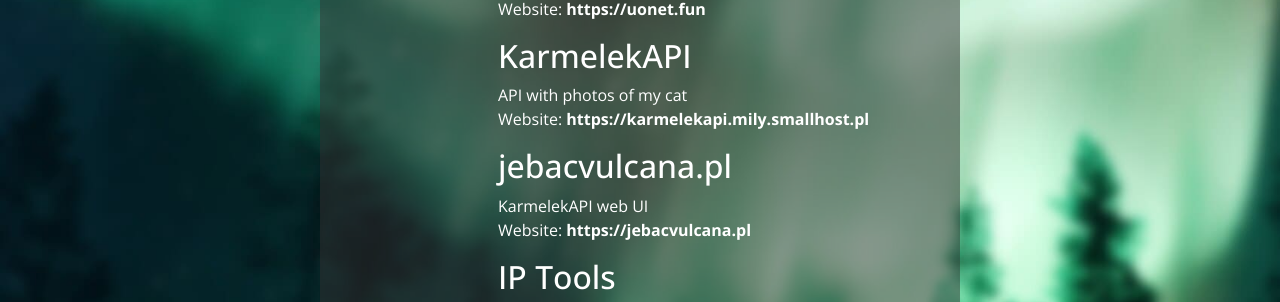
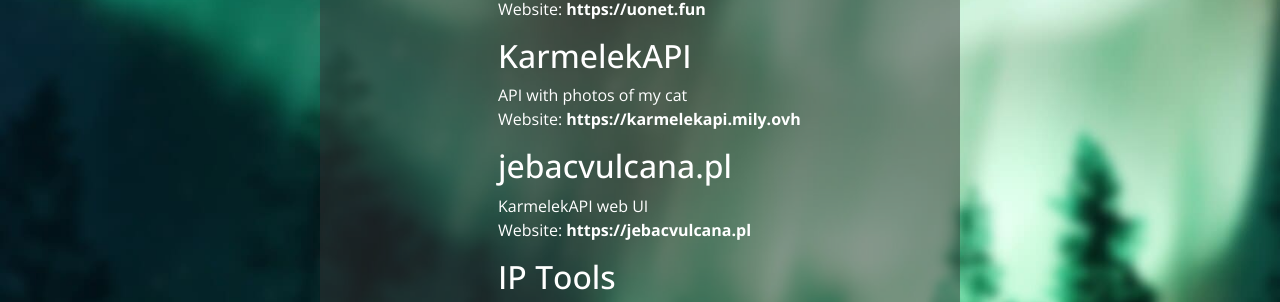
Before and after one commit to milyd/milyovh, a Jekyll site: the page built from projects.md, in a window 1280 px wide. Shown: the part 401-703 px from the top of the page. Built offline with Jekyll 4.4.1, drawn with Linux system fonts in a browser that asks for light colours.

Commit message:
Change URL to KarmelekAPI

```diff
--- a/_data/projects.yaml
+++ b/_data/projects.yaml
@@ -7,7 +7,7 @@ projects:
     website: https://uonet.fun
   - title: KarmelekAPI
     description: API with photos of my cat
-    website: https://karmelekapi.mily.smallhost.pl
+    website: https://karmelekapi.mily.ovh
   - title: jebacvulcana.pl
     description: KarmelekAPI web UI
     website: https://jebacvulcana.pl
--- a/karmelek.md
+++ b/karmelek.md
@@ -7,4 +7,4 @@ title: Kici kici
 permalink: /karmelek
 description: Karmelek
 ---
-<img src="https://karmelekapi.mily.smallhost.pl/random" alt="Karmelek" class="img-fluid rounded w-50 h-50">
+<img src="https://karmelekapi.mily.ovh/random" alt="Karmelek" class="img-fluid rounded w-50 h-50">
```
